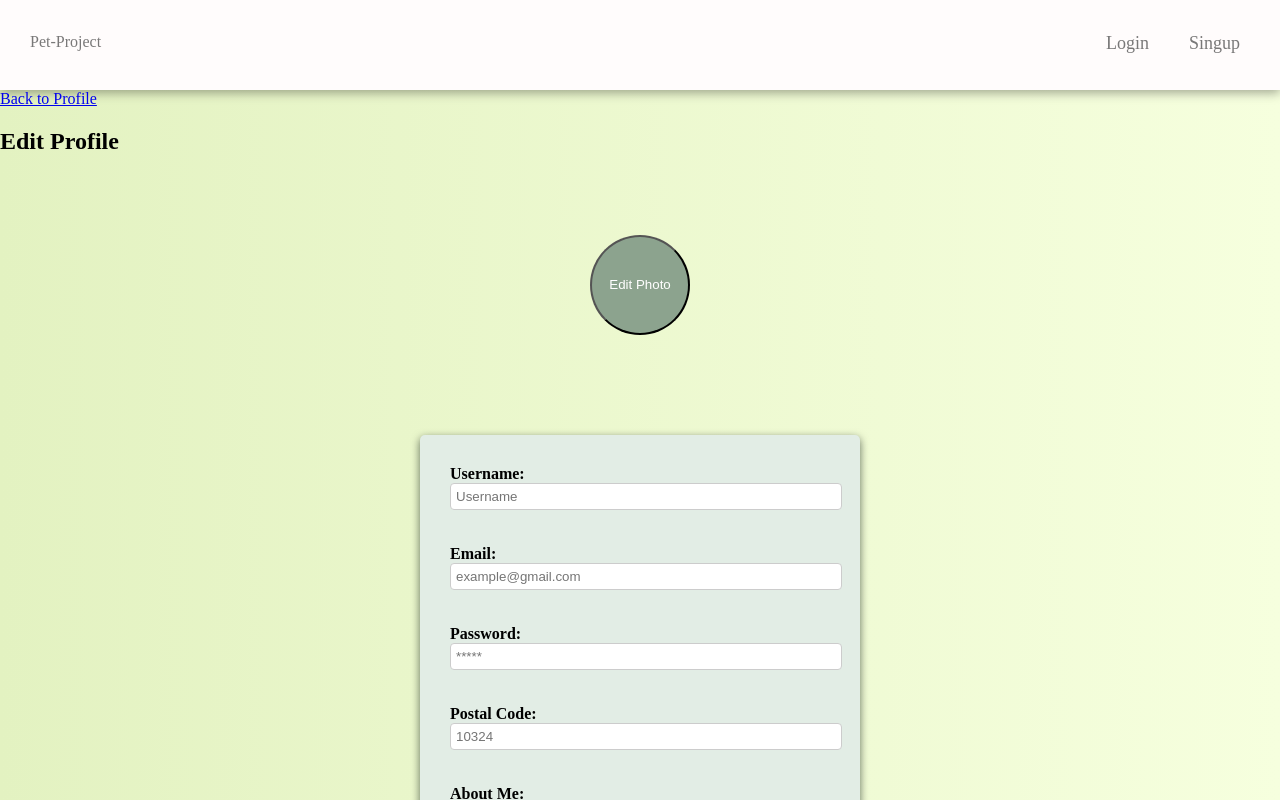
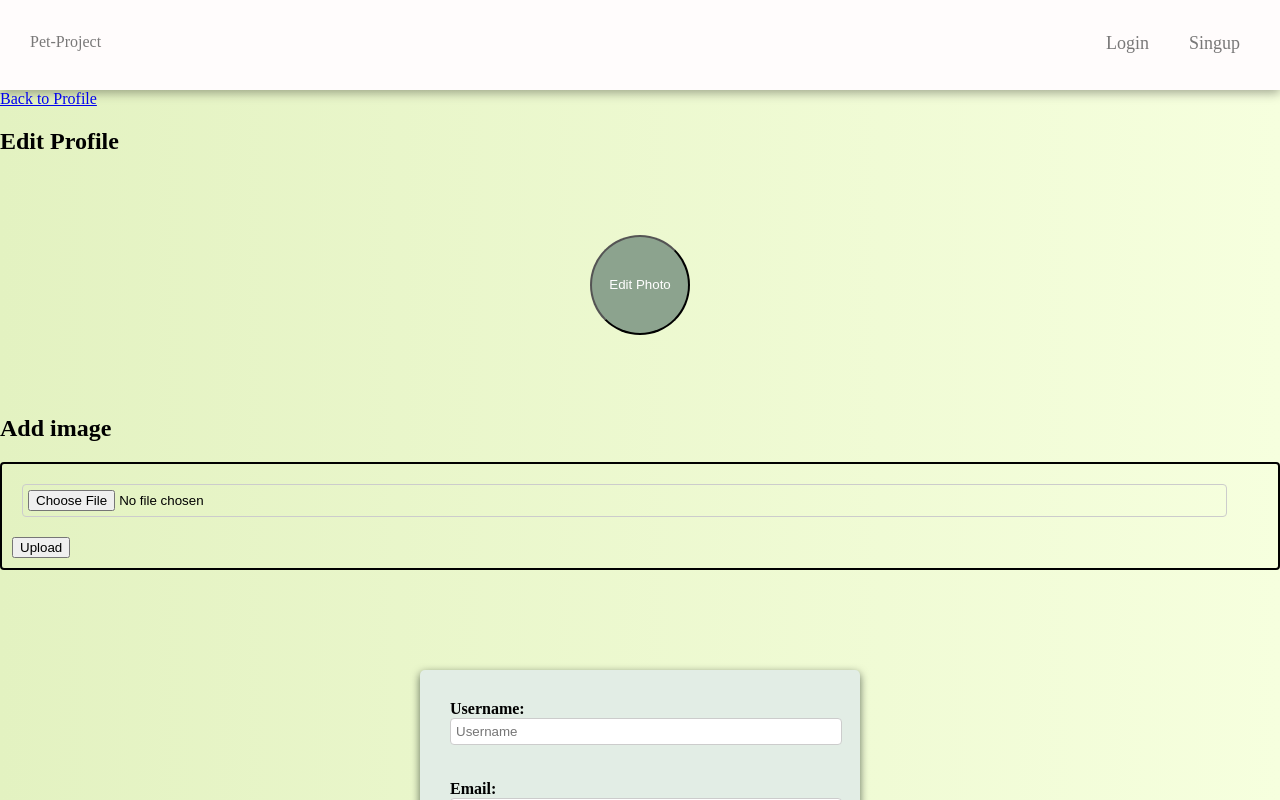
Before and after one commit to natko22/pet-project-frontend, a React (Create React App) app: page /edit/1 in a window 1280 px wide. Shown: the top 800 px of the page. Built offline with nearby package versions, Linux system fonts and the light colour scheme; no server answers.

Commit message:
fix upload image function  and move code to edit

```diff
--- a/src/pages/EditProfile.jsx
+++ b/src/pages/EditProfile.jsx
@@ -14,12 +14,46 @@ const EditProfile = () => {
   const [availability, setAvailability] = useState("");
   const [isPetOwner, setIsPetOwner] = useState(false);
   const [isSitter, setIsSitter] = useState(false);
+  const [profileImage, setProfileImage] = useState(null);
+  const [imagePreview, setImagePreview] = useState(null);
+  const [isLoading, setIsLoading] = useState(false);
 
   const { user } = useContext(AuthContext);
   const { userId } = useParams();
   const navigate = useNavigate();
 
   const [loading, setLoading] = useState(true);
+
+  const handleImageChange = (e) => {
+    const file = e.target.files[0];
+    setProfileImage(file);
+    setImagePreview(URL.createObjectURL(file));
+  };
+
+  const uploadImage = async (e) => {
+    e.preventDefault();
+    setIsLoading(true);
+
+    try {
+      if (profileImage && profileImage.type.includes("image")) {
+        const formData = new FormData();
+        formData.append("imageUrl", e.target.image.files[0]);
+
+        const response = await axios.post(
+          `http://localhost:5005/auth/upload/${userId}`,
+          formData
+        );
+        console.log(response);
+
+        setIsLoading(false);
+      } else {
+        throw new Error("Please select a valid image file.");
+      }
+    } catch (error) {
+      console.error(error);
+      setIsLoading(false);
+    }
+  };
 
   useEffect(() => {
     const fetchUserProfile = async () => {
@@ -121,6 +155,27 @@ const EditProfile = () => {
       <h2>Edit Profile</h2>
 
       <button className="photo-edit-btn">Edit Photo</button>
+      <h2>Add image</h2>
+      <div className="card">
+        <form onSubmit={uploadImage}>
+          <label>
+            <input
+              type="file"
+              accept="image/png, image/jpeg, image/jpg"
+              name="image"
+              onChange={handleImageChange}
+            />
+          </label>
+          {isLoading ? (
+            <p>Uploading...</p>
+          ) : (
+            <button type="submit">Upload</button>
+          )}
+        </form>
+        <div className="profile-photo">
+          {imagePreview && <img src={imagePreview} alt="" />}
+        </div>
+      </div>
       <form onSubmit={handleSubmit} className="edit-profile-form">
         <label>
           Username:
--- a/src/pages/ProfilePage.jsx
+++ b/src/pages/ProfilePage.jsx
@@ -1,7 +1,6 @@
 import React, { useContext, useEffect, useState } from "react";
 import { AuthContext } from "../context/auth.context";
 import axios from "axios";
-import { useNavigate } from "react-router-dom";
 import { Link } from "react-router-dom";
 import imgPlaceholder from "../assets/placeholder.png";
 import { useParams } from "react-router-dom";
@@ -13,52 +12,7 @@ function ProfilePage() {
   const { userId } = useParams();
   const { user } = useContext(AuthContext);
   const [currentUser, setCurrentUser] = useState(null);
-
-  const [profileImage, setProfileImage] = useState(null);
-  const [imagePreview, setImagePreview] = useState(null);
-  const [isLoading, setIsLoading] = useState(false);
   const [favorite, setFavorite] = useState(false);
-  const upload_preset = process.env.UPLOAD_PRESET;
-
-  const navigate = useNavigate();
-
-  const handleImageChange = (e) => {
-    const file = e.target.files[0];
-    setProfileImage(file);
-    setImagePreview(URL.createObjectURL(file));
-  };
-
-  const uploadImage = async (e) => {
-    e.preventDefault();
-    setIsLoading(true);
-
-    try {
-      if (profileImage && profileImage.type.includes("image")) {
-        const formData = new FormData();
-        formData.append("file", profileImage);
-        formData.append("upload_preset", upload_preset);
-        formData.append("cloud_name", "natassa");
-
-        const response = await axios.post(
-          "https://api.cloudinary.com/v1_1/natassa/image/upload",
-          formData
-        );
-        console.log(formData);
-
-        const imageUrl = response.data["secure_url"];
-        // Do something with the imageUrl, such as saving it to the database
-        console.log(imageUrl);
-        alert(imageUrl);
-        setIsLoading(false);
-      } else {
-        throw new Error("Please select a valid image file.");
-      }
-    } catch (error) {
-      console.error(error);
-      setIsLoading(false);
-    }
-  };
-  console.log("heart state", favorite);
 
   useEffect(() => {
     const fetchUserData = async () => {
@@ -120,27 +74,6 @@ function ProfilePage() {
           <Link>Book</Link>
         </div>
       </div>
-      {/* <h2>Add image</h2>
-        <div className="card">
-          <form onSubmit={uploadImage}>
-            <label>
-              <input
-                type="file"
-                accept="image/png, image/jpeg, image/jpg"
-                name="image"
-                onChange={handleImageChange}
-              />
-            </label>
-            {isLoading ? (
-              <p>Uploading...</p>
-            ) : (
-              <button type="submit">Upload</button>
-            )}
-          </form>
-          <div className="profile-photo">
-            {imagePreview && <img src={imagePreview} alt="" />}
-          </div>
-        </div> */}
     </div>
   );
 }
```
